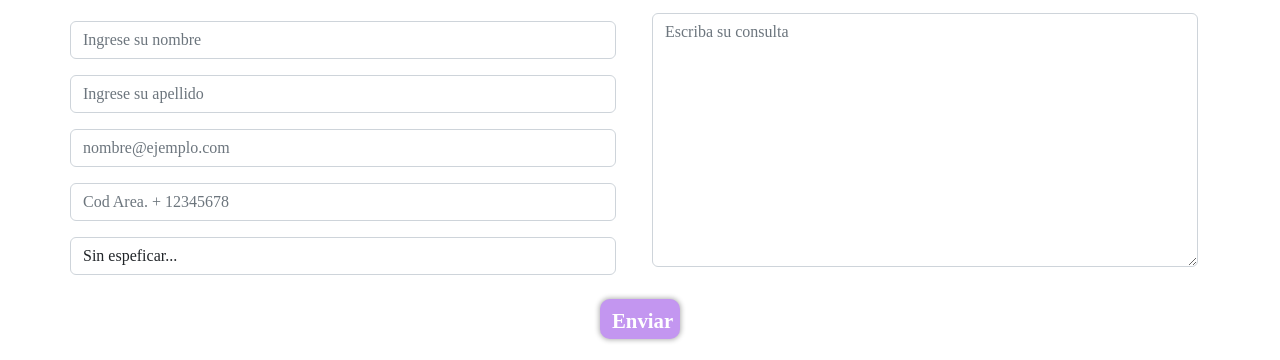
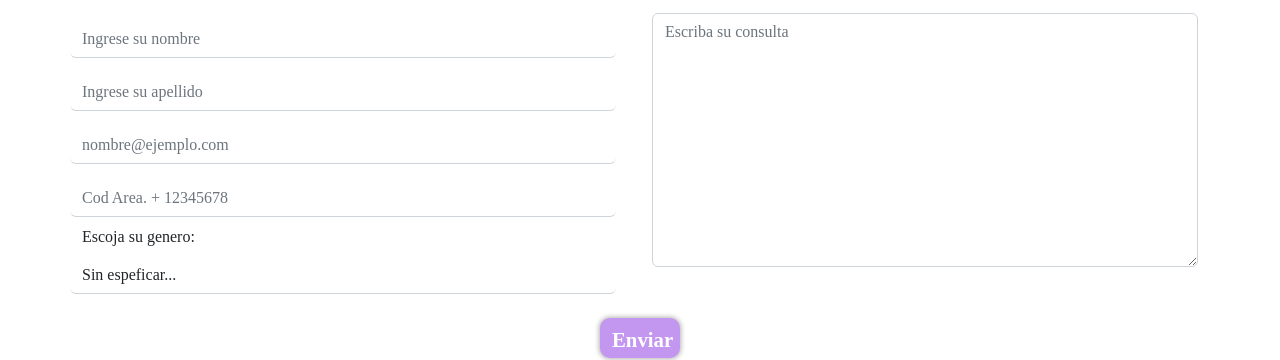
Before and after one commit to jonathangd9700/myfirstssteps, a plain HTML site: page pages/contact.html in a window 1280 px wide. Shown: the part 272-632 px from the top of the page. Drawn offline with nearby package versions, Linux system fonts and the light colour scheme; a web font is replaced by a local one.

Commit message:
Labels, estilo inputs

```diff
--- a/pages/contact.html
+++ b/pages/contact.html
@@ -51,15 +51,20 @@
                     <div class="container my-3">
                         <div class="row justify-content-md-between">
                             <div class="row col-12 col-md-6">
-                                <input type="text" class="form-control my-2 input_style" placeholder="Ingrese su nombre" aria-label="Ingrese su nombre" id="nombre" required>
-                                <input type="text" class="form-control my-2 input_style" placeholder="Ingrese su apellido" aria-label="Ingrese su apellido" id="apellido">
-                                <input type="text" class="form-control my-2 input_style" placeholder="nombre@ejemplo.com" aria-label="Ingrese su email" id="email"required>
-                                <input type="tel" class="form-control my-2 input_style" placeholder="Cod Area. + 12345678"  id="email" required>
-                                <select name="genero" id="genero" class="form-control my-2 input_style">
-                                    <option value="femenino">Femenino</option>
-                                    <option value="masculino">Masculino</option>
-                                    <option value="sinEspecificar" selected>Sin espeficar...</option>
-                                </select>
+                                <label for="input-nombre"></label>
+                                    <input type="text" class="form-control my-2 input_style" placeholder="Ingrese su nombre" aria-label="Ingrese su nombre" id="input-nombre" required>
+                                <label for="input-apellido"></label>
+                                    <input type="text" class="form-control my-2 input_style" placeholder="Ingrese su apellido" aria-label="Ingrese su apellido" id="input-apellido">
+                                <label for="input-email"></label>
+                                    <input type="text" class="form-control my-2 input_style" placeholder="nombre@ejemplo.com" aria-label="Ingrese su email" id="input-email"required>
+                                <label for="input-telefono"></label>
+                                    <input type="tel" class="form-control my-2 input_style" placeholder="Cod Area. + 12345678"  id="input-telefono" required>
+                                <label for="select-genero">Escoja su genero:</label>
+                                    <select name="genero" id="select-genero" class="form-control my-2 input_style">
+                                        <option value="femenino">Femenino</option>
+                                        <option value="masculino">Masculino</option>
+                                        <option value="sinEspecificar" selected>Sin espeficar...</option>
+                                    </select>
                             </div>
                             <div class="col-12 col-md-6">
                                 <textarea class="form-control" name="contact__consulta" id="contact__consulta" cols="50" rows="10" placeholder="Escriba su consulta" maxlength="300"></textarea>
--- /dev/null
+++ b/scss/components/_inputs.scss
@@ -0,0 +1,3 @@
+.input_style{
+    border-width: 0 0 1px 0;
+}
--- a/scss/main.scss
+++ b/scss/main.scss
@@ -1,4 +1,5 @@
 @import "utilities/variables";
 @import "base/general";
 @import "components/buttons.scss";
-@import "components/illustrations.scss"
+@import "components/illustrations.scss";
+@import "components/inputs"
```
Also changed, not shown: styles/sassstyle.css, 1 other file.
